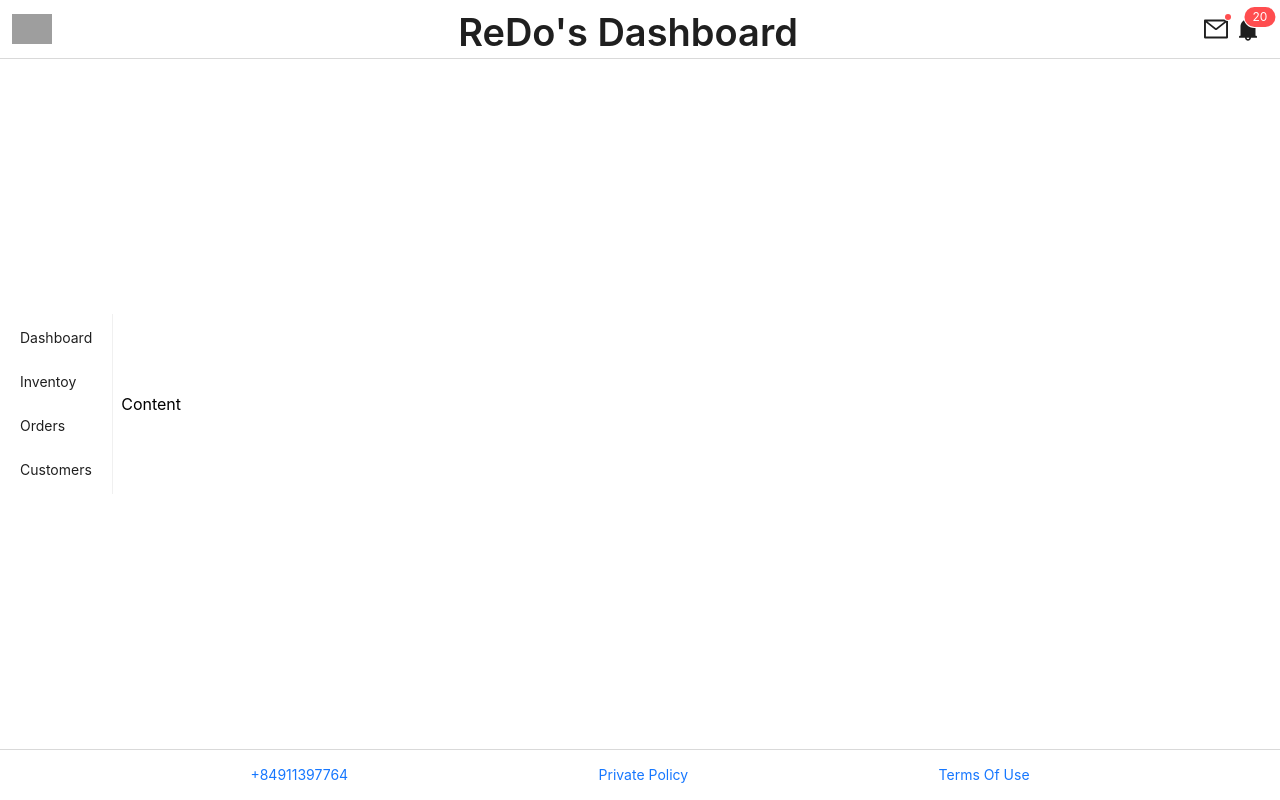
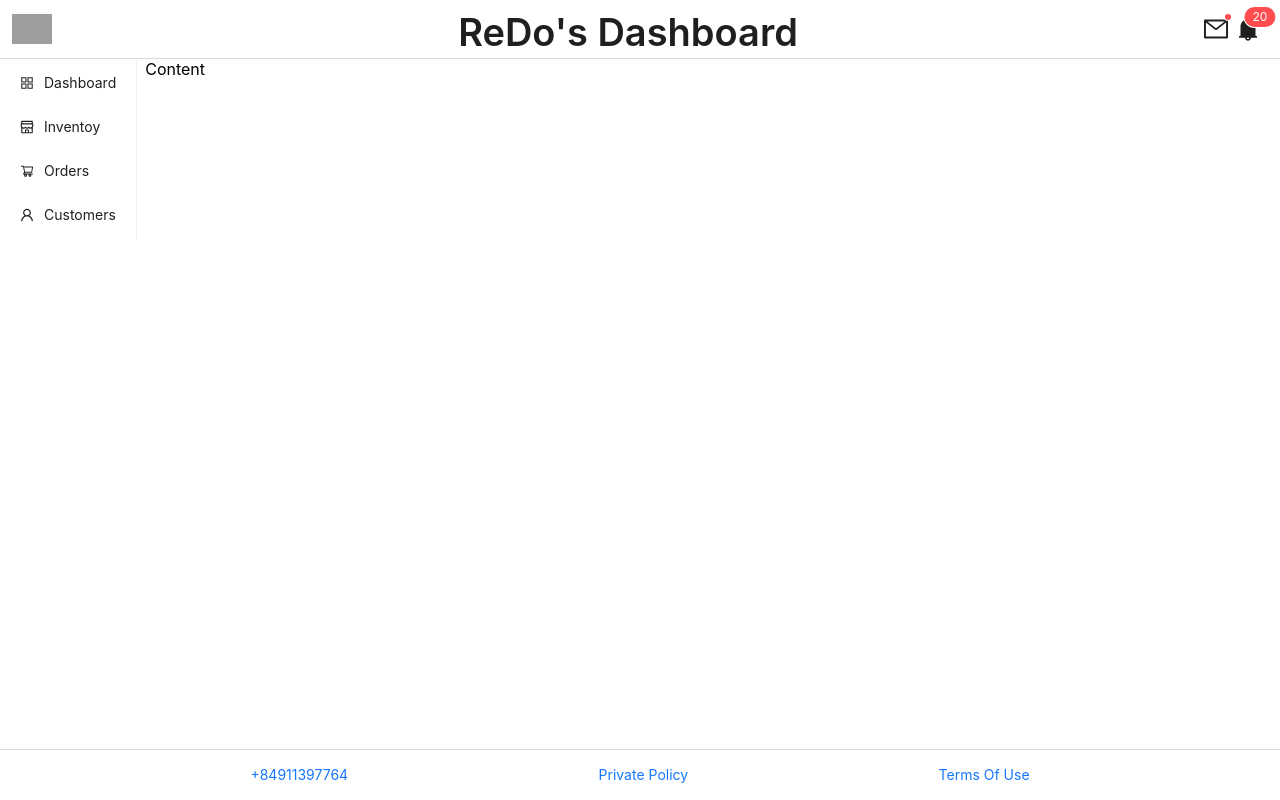
Before and after one commit to ReDoProgrammer/reactjs_dashboard, a React (Create React App) app: page / in a window 1280 px wide. Built offline with nearby package versions, Linux system fonts and the light colour scheme; grey boxes are pictures that could not be loaded.

Commit message:
design sidebar with icons from @ant-design/icons packets

```diff
--- a/src/App.css
+++ b/src/App.css
@@ -24,6 +24,8 @@
 .SidebarAndPagecontent{
   display: flex;
   flex: 1;
+  justify-content: flex-start;
+  align-items: flex-start;
 }
 .SideBar{
 
--- a/src/Components/SideBar/index.js
+++ b/src/Components/SideBar/index.js
@@ -1,4 +1,10 @@
 import { Menu } from 'antd';
+import {
+    AppstoreOutlined,
+    ShopOutlined,
+    ShoppingCartOutlined,
+    UserOutlined
+} from '@ant-design/icons';
 function SideBar() {
     return (<div className="SideBar">
         <Menu
@@ -8,19 +14,23 @@ function SideBar() {
         items={[
             {
                 label: 'Dashboard',
-                key: '/'
+                key: '/',
+                icon:<AppstoreOutlined/>
             },
             {
                 label: 'Inventoy',
-                key: '/inventory'
+                key: '/inventory',
+                icon:<ShopOutlined/>
             },
             {
                 label: 'Orders',
-                key: '/orders'
+                key: '/orders',
+                icon:<ShoppingCartOutlined/>
             },
             {
                 label: 'Customers',
-                key: '/customers'
+                key: '/customers',
+                icon:<UserOutlined/>
             }
         ]}>
 
```
